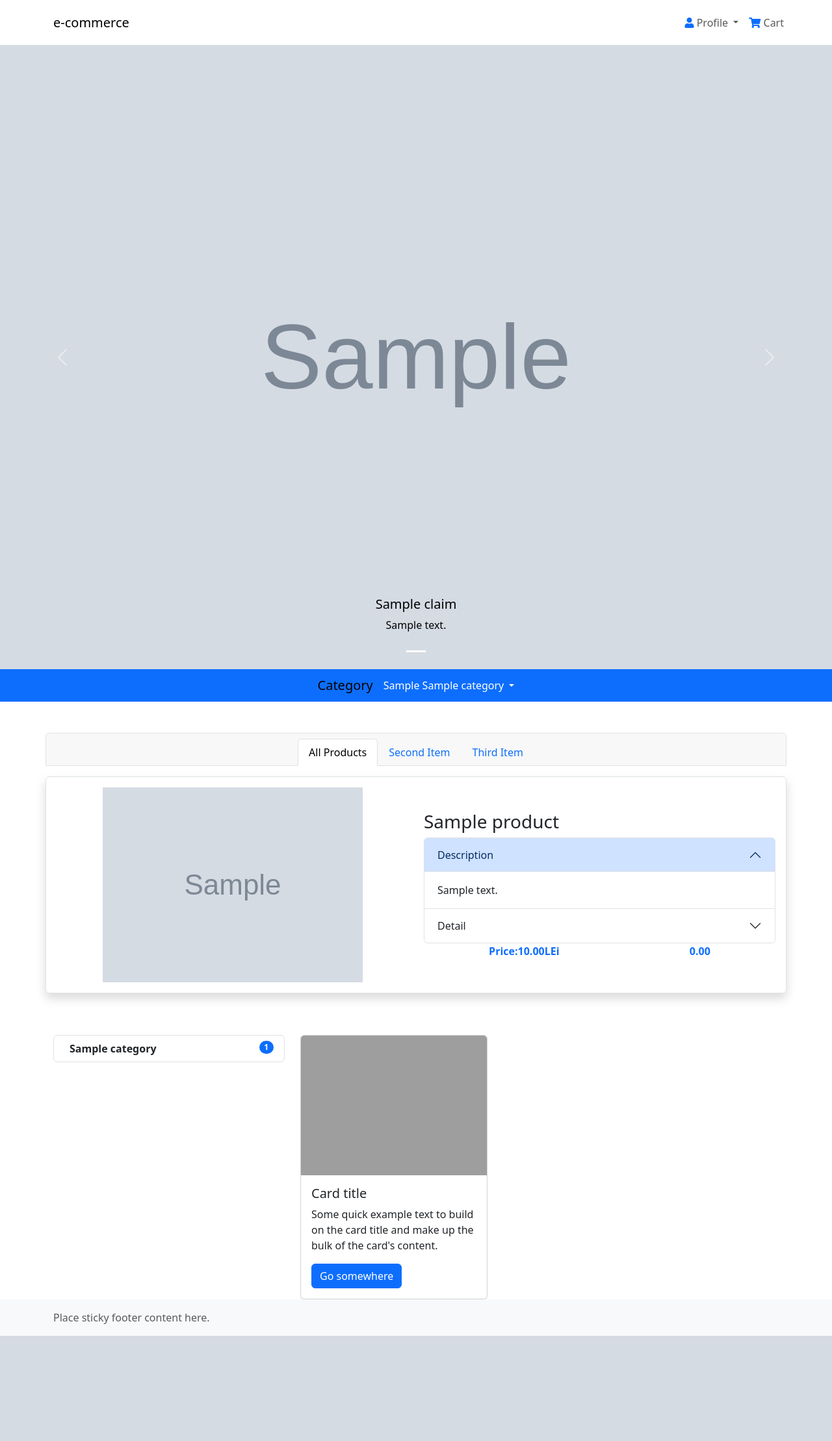
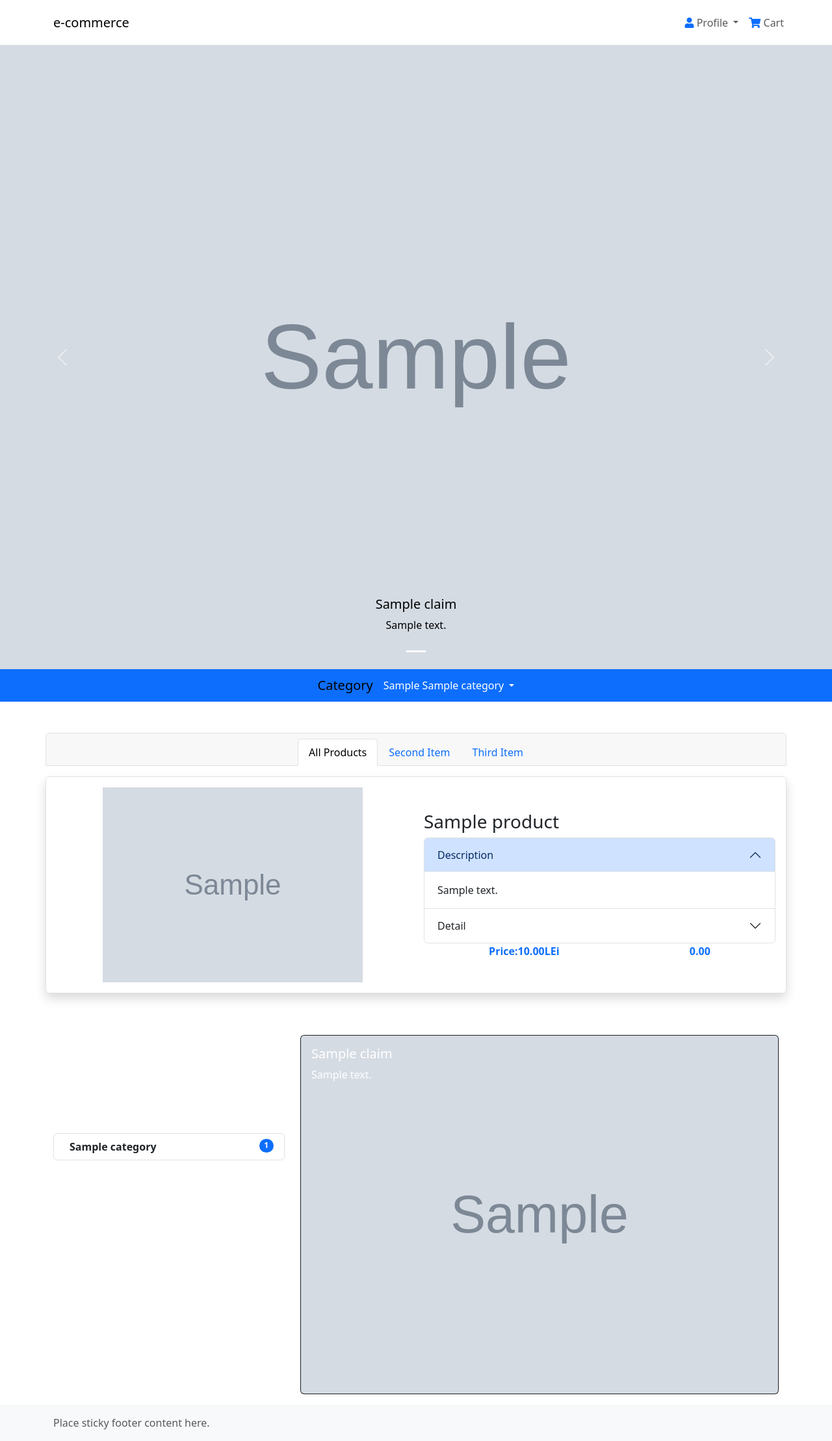
Before and after one commit to lalalaurentiu/django-e-commerce, a Django app: page / in a window 1280 px wide. Shown: the whole page at 65% size. Before the commit the page ends 2056 px from the top, so only its background shows below. Run offline with Django 4.2, Linux system fonts and the light colour scheme; tables that the repository leaves empty hold one stand-in row (values such as "Sample post"); grey boxes marked "Sample" are stand-in pictures; parts of the project's set-up code (start-up, migrations or seed data) failed here and were passed over; some libraries are stand-ins or nearby versions; grey boxes are pictures that could not be loaded.

Commit message:
style home/products

```diff
--- a/setup/home/views.py
+++ b/setup/home/views.py
@@ -11,7 +11,7 @@ from category.models import (
 def home(request):
     template = "home/home.html"
 
-    carousel = Claim.objects.all()
+    carousel = Claim.objects.all() #for modify in
     products = Products.objects.all()
 
     context = {
--- a/setup/static/css/base.css
+++ b/setup/static/css/base.css
@@ -11,3 +11,24 @@
     transition: max-height 0.2s ease-out;
     height: 70px;
 }
+
+::-webkit-scrollbar {
+    width: 10px;
+  }
+
+  /* Track */
+::-webkit-scrollbar-track {
+    background: #f1f1f1;
+    border-radius: 5px;
+  }
+
+  /* Handle */
+  ::-webkit-scrollbar-thumb {
+    background: #c9daf5;
+    border-radius: 5px;
+  }
+
+  /* Handle on hover */
+  ::-webkit-scrollbar-thumb:hover {
+    background: #0d6efd;
+  }
--- a/setup/templates/home/deals.html
+++ b/setup/templates/home/deals.html
@@ -55,7 +55,7 @@
                                 </div>
                             {% else %}
                                 <div class="col-lg-4 col-xl-3  mb-3 mb-lg-none d-flex align-items-stretch">
-                                    <div class="p-3 border shadow rounded " style="min-height: 100%;min-width:100%;">
+                                    <div class="p-3 shadow rounded " style="min-height: 100%;min-width:100%;">
                                         <div class="d-flex justify-content-center">
                                             <img class="img-fluid" src="{{ product.image.url }}" />
                                         </div>
--- a/setup/templates/home/products.html
+++ b/setup/templates/home/products.html
@@ -1,7 +1,6 @@
-{% load mathfilters %}
-<div class="container">
-    <div class="row">
-        <div class="col-lg-4">
+<div class="container mb-3">
+    <div class="row d-flex align-items-center">
+        <div class="col-lg-4  m-lg-0 mb-3 m-lg-0 overflow-auto" style="height: 250px;">
             <ol class="list-group">
                 {% for category in categorys%}
                     <li class="list-group-item d-flex justify-content-between align-items-start">
@@ -18,14 +17,17 @@
             </ol>
         </div>
         <div class="col-lg-8">
-            <div class="card" style="width: 18rem;">
-                <img src="..." class="card-img-top" alt="...">
-                <div class="card-body">
-                  <h5 class="card-title">Card title</h5>
-                  <p class="card-text">Some quick example text to build on the card title and make up the bulk of the card's content.</p>
-                  <a href="#" class="btn btn-primary">Go somewhere</a>
-                </div>
-            </div>
+            {% for item in carousel %}
+                {% if forloop.first %}
+                    <div class="card text-bg-dark">
+                        <img src="{{ item.image.url }}" class="card-img img-fluid h-100" alt="...">
+                        <div class="card-img-overlay">
+                            <h5 class="card-title">{{ item.title }}</h5>
+                            <p class="card-text">{{ item.description }}</p>
+                        </div>
+                    </div>
+                {% endif %}
+            {% endfor%}
         </div>
     </div>
 </div>
```
